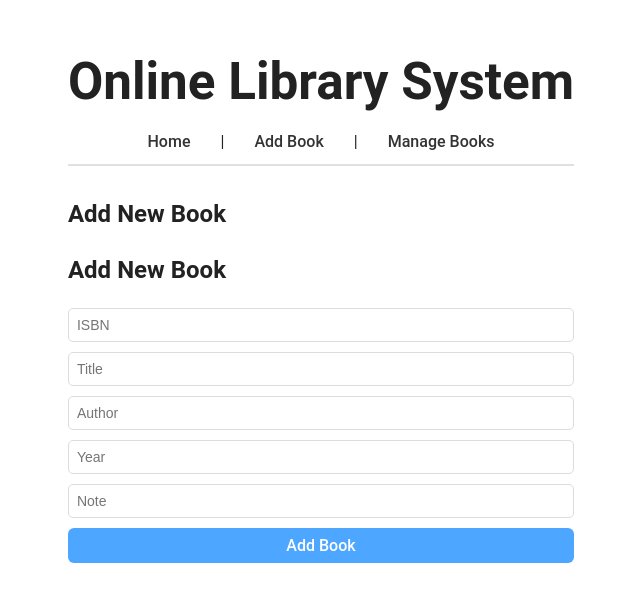
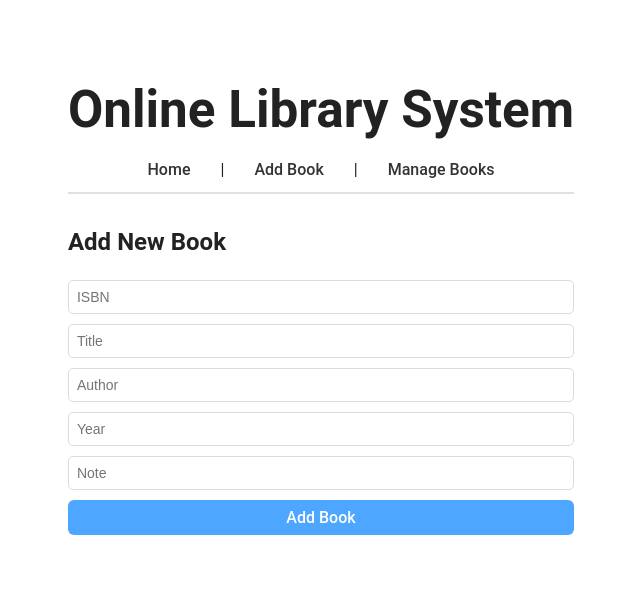
Before and after one commit to FastFeary/CPS630-Group17, a React (Vite) app in the folder frontend/: page /add in a window 1280 px wide. Shown: the part 119-720 px from the top of the page, without its empty margins (319-959 px from the left). Built offline with nearby package versions, Linux system fonts and the light colour scheme.

Commit message:
merged naureen-frontend

```diff
--- a/frontend/src/components/NewBook.jsx
+++ b/frontend/src/components/NewBook.jsx
@@ -50,7 +50,6 @@ function NewBook({ onBookAdded }) {
   return (
     <>
       <div id="new-form">
-        <h2>Add New Book</h2>
         <form onSubmit={handleSubmit}>
           <input
             type="text"
```
Also changed, not shown: 1 other file (tests, documents, lock files or other folders).
